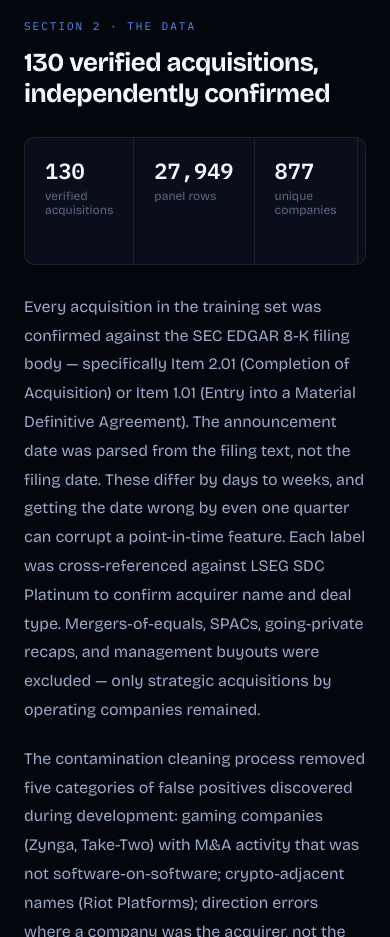
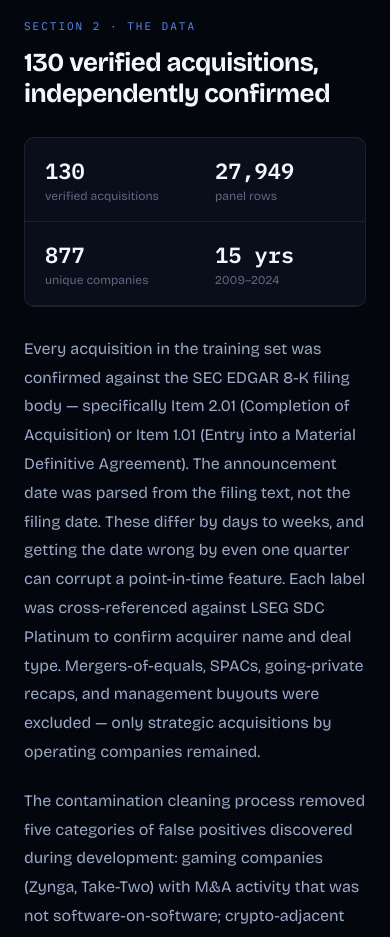
Before and after one commit to ronakpatel0723-lgtm/dealflow-landing, a React (Vite) app: page /research in a window 390 px wide. Shown: the part 1840-2777 px from the top of the page. Built offline with nearby package versions, Linux system fonts and the light colour scheme.

Commit message:
[t3-r5] step 9: mobile fixes — pricing grid, stat strip wrap, hero eyebrow

```diff
--- a/src/App.jsx
+++ b/src/App.jsx
@@ -118,6 +118,7 @@ export default function DealFlowLanding() {
         @keyframes scan{0%{transform:translateY(-100%)}100%{transform:translateY(2000%)}}
         .df-cta{transition:all 0.2s ease}
         .df-cta:hover{transform:translateY(-1px);box-shadow:0 8px 30px rgba(91,141,239,0.35)}
+        @media(max-width:480px){header{padding:48px 20px 28px!important}.df-eyebrow span:last-child{display:none}}
         .df-card{transition:all 0.3s cubic-bezier(0.22,1,0.36,1)}
         .df-card:hover{transform:translateY(-4px);border-color:rgba(91,141,239,0.4)!important;background:${C.panelHi}!important}
         ::selection{background:rgba(91,141,239,0.3)}
@@ -154,7 +155,7 @@ export default function DealFlowLanding() {
           </div>
 
           {/* eyebrow stat — the number IS the product */}
-          <div style={{ ...hero(2), marginBottom: 20 }}>
+          <div className="df-eyebrow" style={{ ...hero(2), marginBottom: 20 }}>
             <span style={{
               fontFamily: mono, fontSize: "clamp(28px, 4vw, 36px)", fontWeight: 600,
               color: C.blue, letterSpacing: "-0.02em",
--- a/src/Pricing.jsx
+++ b/src/Pricing.jsx
@@ -79,6 +79,7 @@ export default function Pricing() {
         a{text-decoration:none;color:inherit}
         .df-tier-btn{transition:all 0.2s ease}
         .df-tier-btn:hover{transform:translateY(-1px);box-shadow:0 8px 28px rgba(91,141,239,0.3)}
+        @media(max-width:700px){.df-tier-grid{grid-template-columns:1fr!important}}
       `}</style>
 
       {/* Nav */}
@@ -131,7 +132,7 @@ export default function Pricing() {
         </div>
 
         {/* Tier cards */}
-        <div style={{ display: "grid", gridTemplateColumns: "repeat(3,1fr)", gap: 20, alignItems: "start" }}>
+        <div className="df-tier-grid" style={{ display: "grid", gridTemplateColumns: "repeat(3,1fr)", gap: 20, alignItems: "start" }}>
           {TIERS.map((tier) => (
             <div
               key={tier.name}
--- a/src/Research.jsx
+++ b/src/Research.jsx
@@ -26,7 +26,7 @@ const PullQuote = ({ children }) => (
 );
 
 const StatStrip = ({ stats }) => (
-  <div style={{
+  <div className="df-stat-strip" style={{
     display: "flex", gap: 0, background: C.panel,
     border: `1px solid ${C.line}`, borderRadius: 10, overflow: "hidden", margin: "28px 0",
   }}>
@@ -79,6 +79,7 @@ export default function Research() {
         @import url('https://fonts.googleapis.com/css2?family=Bricolage+Grotesque:opsz,wght@12..96,400;12..96,500;12..96,600;12..96,700;12..96,800&family=IBM+Plex+Mono:wght@400;500;600&display=swap');
         *{box-sizing:border-box;margin:0;padding:0}
         a{text-decoration:none;color:inherit}
+        @media(max-width:540px){.df-stat-strip{flex-wrap:wrap!important}.df-stat-strip>div{flex:1 1 40%!important;border-right:none!important;border-bottom:1px solid rgba(255,255,255,0.08)}}
       `}</style>
 
       {/* Nav */}
```
